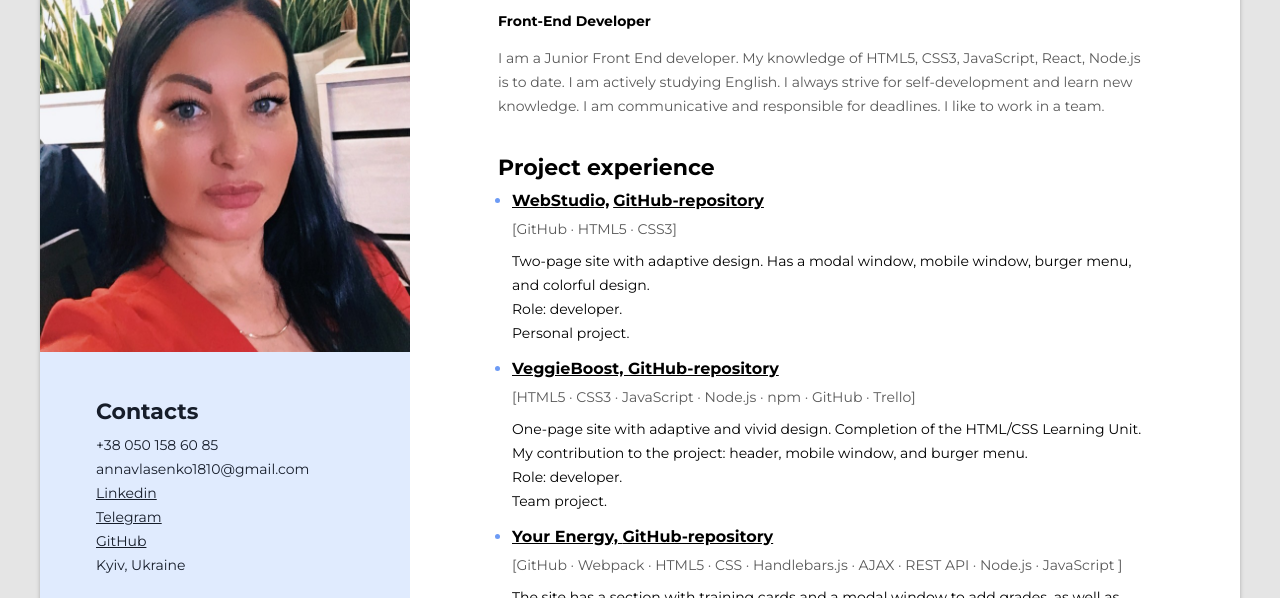
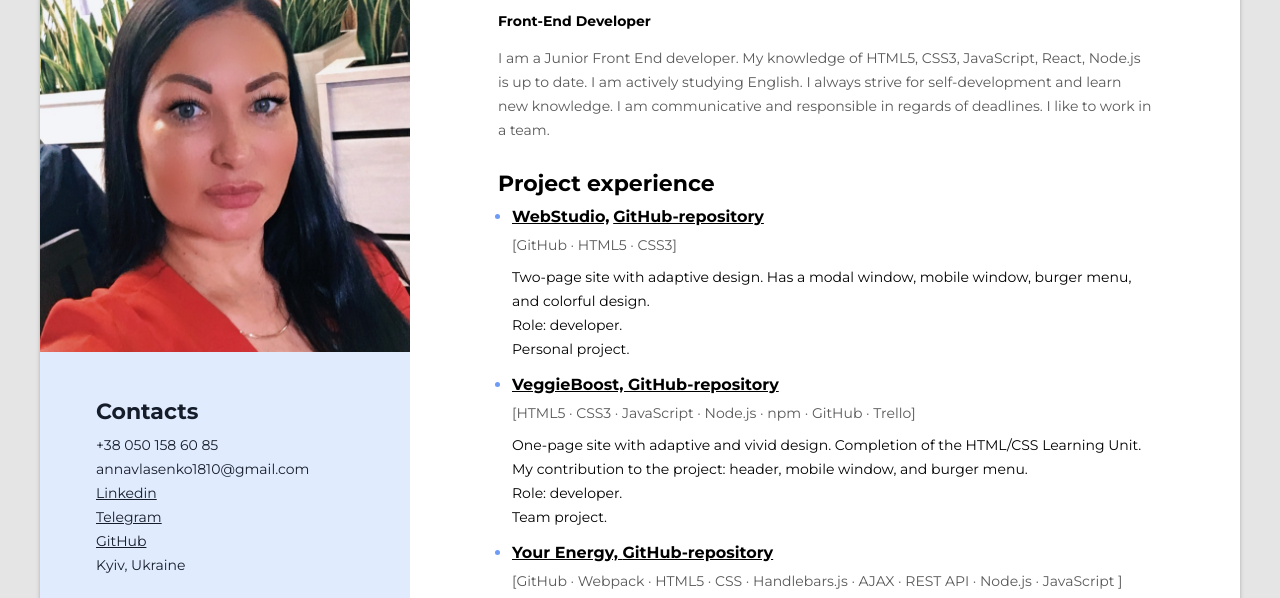
Before and after one commit to AnnaVlasenko18/resume, a website: page index.html in a window 1280 px wide. Shown: the part 98-696 px from the top of the page. Drawn offline with Linux system fonts and the light colour scheme.

Commit message:
fix_Summary

```diff
--- a/css/styles.css
+++ b/css/styles.css
@@ -59,7 +59,7 @@ body {
 }
 
 .about-me-container {
-  margin-bottom: 36px;
+  margin-bottom: 28px;
 }
 
 /* Projects */
@@ -97,7 +97,7 @@ body {
 }
 
 .project-container {
-  margin-bottom: 36px;
+  margin-bottom: 28px;
 }
 
 .project-item-descr {
@@ -130,7 +130,7 @@ body {
 /* Work experience  */
 
 .work-experiens-container {
-  margin-bottom: 36px;
+  margin-bottom: 28px;
 }
 
 .work-experiens-position {
--- a/index.html
+++ b/index.html
@@ -26,7 +26,7 @@
             <div class="about-me-container">
                 <h1 class="my-name">Anna Vlasenko</h1>
                 <h2 class="my-profession">Front-End Developer</h2>
-                <p class="my-descr">I am a Junior Front End developer. My knowledge of HTML5, CSS3, JavaScript, React, Node.js is to date. I am actively studying English. I always strive for self-development and learn new knowledge. I am communicative and responsible for deadlines. I like to work in a team.
+                <p class="my-descr">I am a Junior Front End developer. My knowledge of HTML5, CSS3, JavaScript, React, Node.js is up to date. I am actively studying English. I always strive for self-development and learn new knowledge. I am communicative and responsible in regards of deadlines. I like to work in a team.
                 </p>
             </div>
 
```
